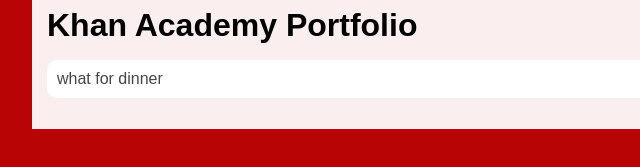
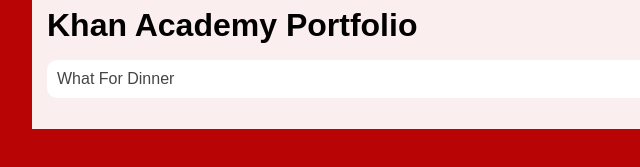
Before and after one commit to brendanjohnson16/brendanjohnson.github.io, a plain HTML site: page portfolio.html in a window 1280 px wide. Shown: the part 299-466 px from the top of the page, 208-848 px from the left. Drawn offline with Linux system fonts and the light colour scheme.

Commit message:
updated portfolio

```diff
--- a/portfolio.html
+++ b/portfolio.html
@@ -110,8 +110,7 @@
                     </ul>
                     <h1>Khan Academy Portfolio</h1>
                     <ul id="portfolio">
-                        <li><a href="https://www.khanacademy.org/computer-programming/stroker-g-b/839545910">what for dinner</a></li>
-
+                        <li><a href="https://www.khanacademy.org/computer-programming/spin-off-of-project-whats-for-dinner/5663897900597248">What For Dinner</a></li>
             </main>
         </div>
     </body>
```
